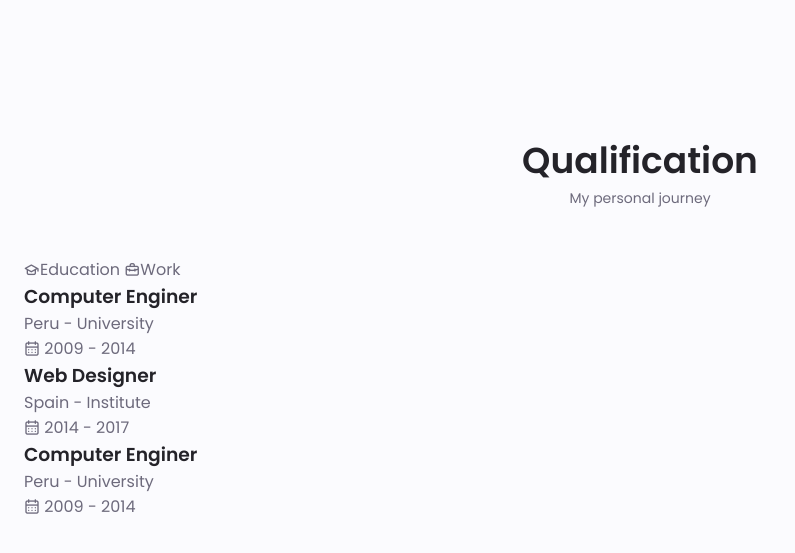
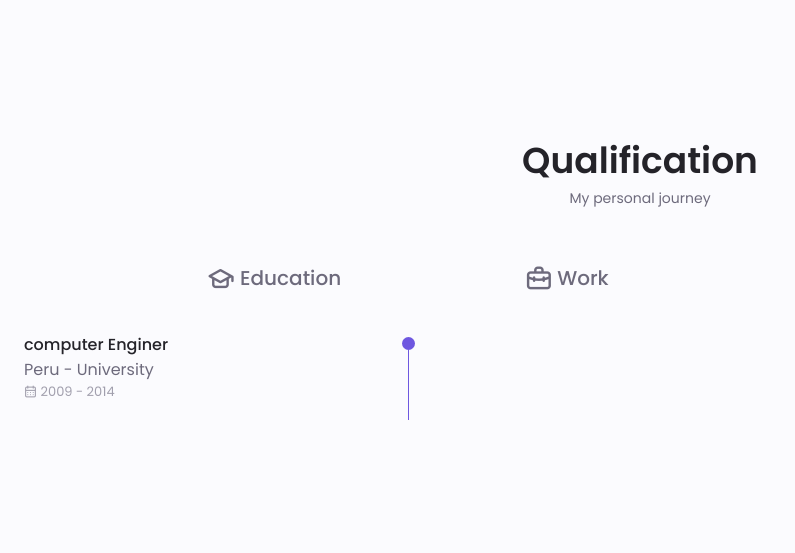
Before and after one commit to CleberAfr/responsive-portfolio-website-Alexa-main, a plain HTML site: page index.html in a window 1280 px wide. Shown: the part 2124-2677 px from the top of the page, without its empty margins (0-795 px from the left). Drawn offline with nearby package versions, Linux system fonts and the light colour scheme.

Commit message:
Fix Qualification

```diff
--- a/assets/css/styles.css
+++ b/assets/css/styles.css
@@ -538,8 +538,64 @@ img{
     transform: rotate(-180deg);
 }
 /*==================== QUALIFICATION ====================*/
+.qualification__tabs{
+    display: flex;
+    justify-content: space-evenly;
+    margin-bottom: var(--mb-2);
+}
 
+.qualification__button{
+    font-size: var(--h3-font-size);
+    font-weight: var(--font-medium);
+    cursor: pointer;
+}
 
+.qualification__button:hover{
+    color: var(--first-color);
+}
+
+.qualification__icon{
+    font-size: 1.8rem;
+    margin-right: var(--mb-0-25);
+}
+
+.qualification__data{
+    display: grid;
+    grid-template-columns: 1fr  max-content 1fr;
+    column-gap: 1.5rem;
+}
+
+.qualification__title{
+    font-size: var(--normal-font-size);
+    font-weight: var(--font-medium);
+}
+
+.qualification__subititle{
+    display: inline-block;
+    font-size: var(--small-font-size);
+    margin-bottom: var(--mb-1);
+}
+
+.qualification__calendar{
+    font-size: var(--smaller-font-size);
+    color: var(--text-color-light);
+}
+
+.qualification__rounder{
+    display: inline-block;
+    width: 13px;
+    height: 13px;
+    background-color: var(--first-color);
+    border-radius: 50%;
+}
+
+.qualification__line{
+    display: block;
+    width: 1px;
+    height: 100%;
+    background-color: var(--first-color);
+    transform: translate(6px, -7px);
+}
 /*==================== SERVICES ====================*/
 
 
--- a/index.html
+++ b/index.html
@@ -459,12 +459,13 @@
                    </div>
 
                    <div class="qualification__sections">
-                        <!--==================== QUALIFICATION CONTENT 1 ====================-->
+                       <!--==================== QUALIFICATION CONTENT 1  ====================-->
                        <div class="qualification__content">
-                            <!--==================== QUALIFICATION 1 ====================-->
+                           <!--==================== QUALIFICATION CONTENT 1  ====================-->
                             <div class="qualification__data">
-                                <h3 class="qualification__title">Computer Enginer</h3>
-                                <span class="qualification__subtitle">Peru - University</span>
+                                <div>
+                                    <h3 class="qualification__title">computer Enginer</h3>
+                                    <span class="qualificantion__subititle">Peru - University</span>
                                     <div class="qualification__calendar">
                                         <i class="uil uil-calendar-alt"></i>
                                         2009 - 2014
@@ -474,50 +475,9 @@
                                 <div>
                                     <span class="qualification__rounder"></span>
                                     <span class="qualification__line"></span>
-
-                            </div>
-                        </div>
-
-                    <!--==================== QUALIFICATION 2 ====================-->
-                    <div class="qualification__data">
-                        <div></div>
-
-                        <div>
-                            <span class="qualification__rounder"></span>
-                            <span class="qualification__line"></span>
-
-                        </div>
-
-                        <h3 class="qualification__title">Web Designer</h3>
-                        <span class="qualification__subtitle">Spain - Institute</span>
-                        <div class="qualification__calendar">
-                            <i class="uil uil-calendar-alt"></i>
-                            2014 - 2017
                                 </div>
                             </div>
                        </div>
-
-                <!--==================== QUALIFICATION 3 ====================-->
-                <div class="qualification__data">
-                        <div></div>
-
-                        <div>
-                            <span class="qualification__rounder"></span>
-                            <span class="qualification__line"></span>
-
-                       </div>
-
-                        <h3 class="qualification__title">Computer Enginer</h3>
-                        <span class="qualification__subtitle">Peru - University</span>
-                        <div class="qualification__calendar">
-                            <i class="uil uil-calendar-alt"></i>
-                            2009 - 2014
-
-                        </div>
-                    </div>
-                </div>
-
-
                    </div>
                </div>
             </section>
@@ -525,30 +485,25 @@
             <!--==================== SERVICES ====================-->
             <section class="services section" id="services">
 
-
             </section>
 
             <!--==================== PORTFOLIO ====================-->
             <section class="portfolio section" id="portfolio">
-
 
             </section>
 
             <!--==================== PROJECT IN MIND ====================-->
             <section class="project section">
 
-
             </section>
 
             <!--==================== TESTIMONIAL ====================-->
             <section class="testimonial section">
 
-
             </section>
 
             <!--==================== CONTACT ME ====================-->
             <section class="contact section" id="contact">
-
 
             </section>
         </main>
```
Lines whose indentation alone changed are shown as unchanged.
